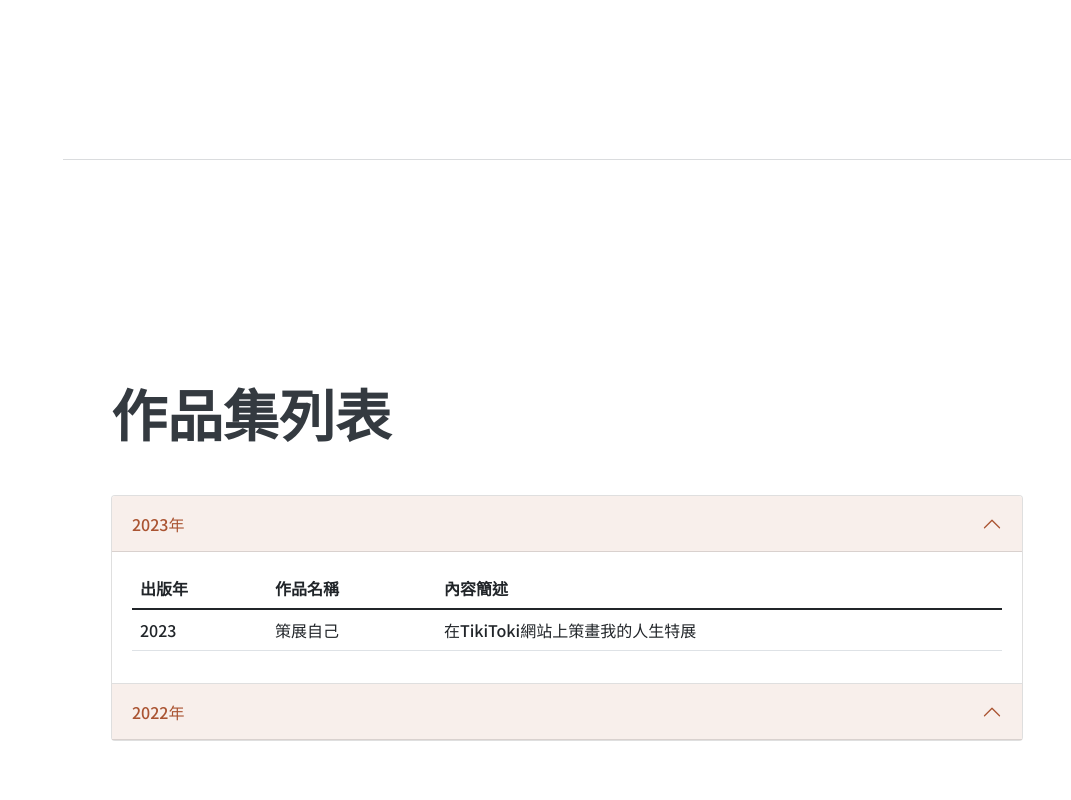
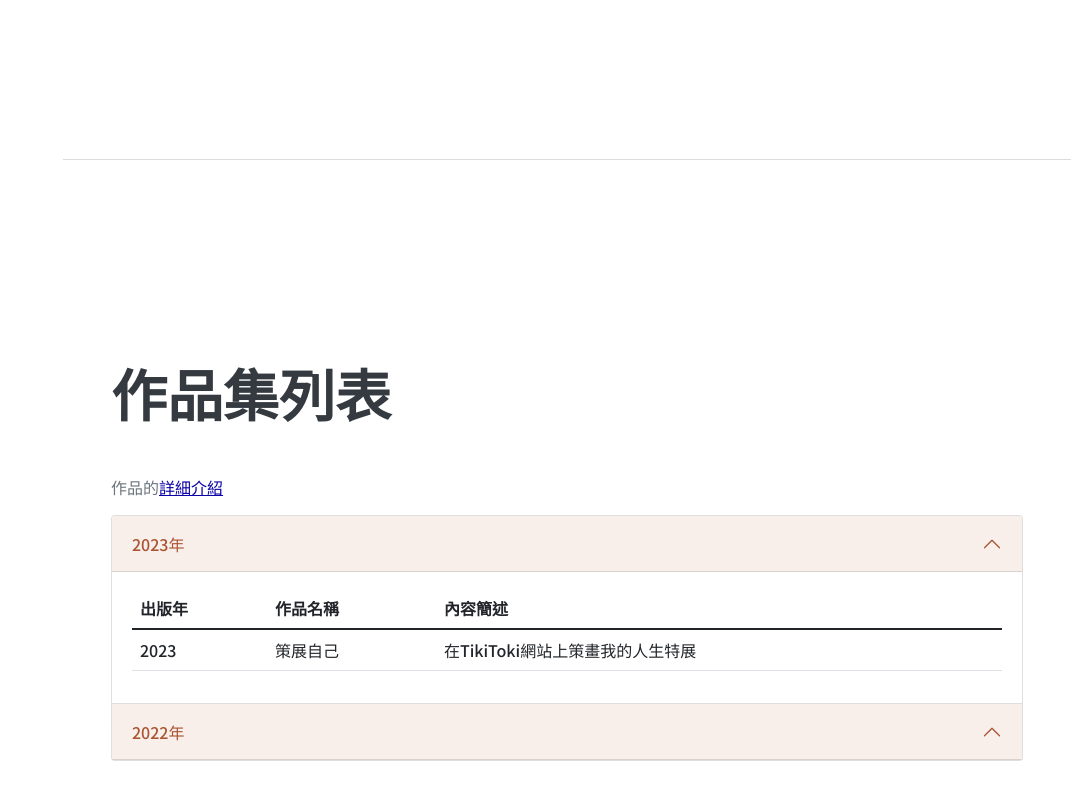
Before and after one commit to Jenhaowei/Jenhaowei.github.io, a plain HTML site: page index.html in a window 1280 px wide. Shown: the part 3845-4645 px from the top of the page, without its empty margins (209-1280 px from the left). Drawn offline with nearby package versions, Linux system fonts and the light colour scheme.

Commit message:
Update index.html

```diff
--- a/index.html
+++ b/index.html
@@ -172,6 +172,9 @@
             <section class="resume-section" id="作品集">
                 <div class="resume-section-content">
                     <h2 class="mb-5">作品集列表</h2>
+					<div class="mb-2">
+						<p>作品的<a href="portfolios.html">詳細介紹</a></p>
+					</div>
 					<div class="accordion" id="publication_accordion">
 						<div class="accordion-item">
 							<div class="accordion-header" id="heading2023">
```
